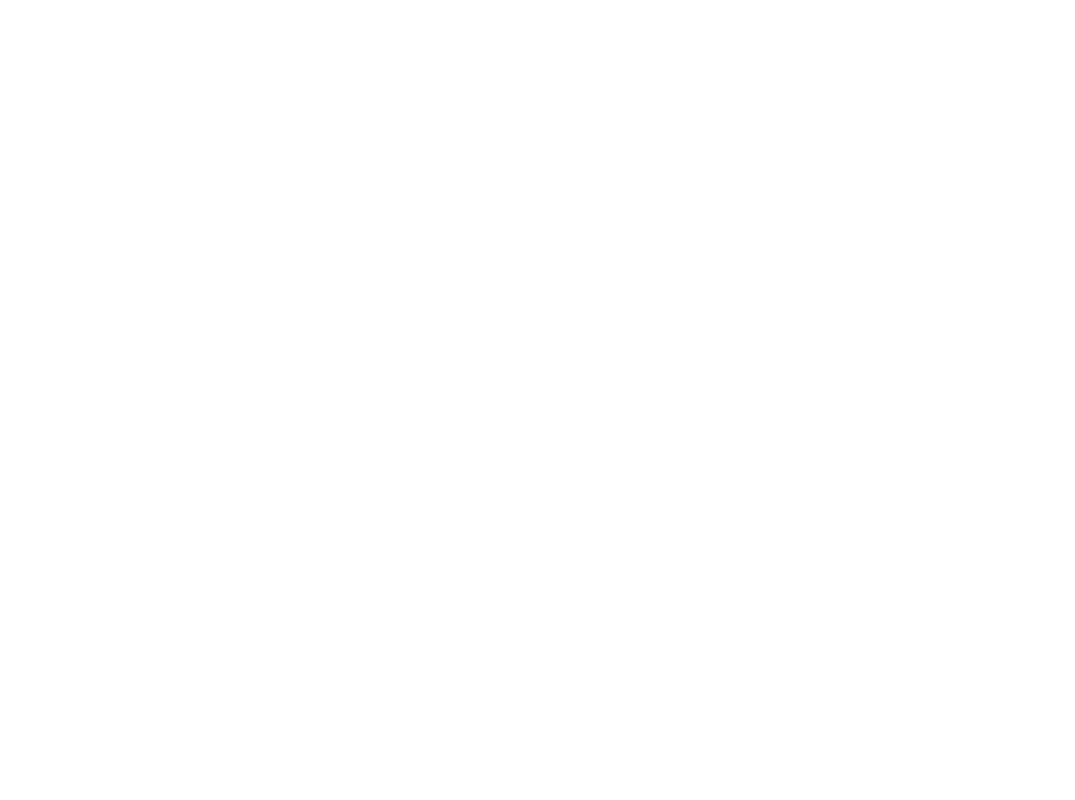
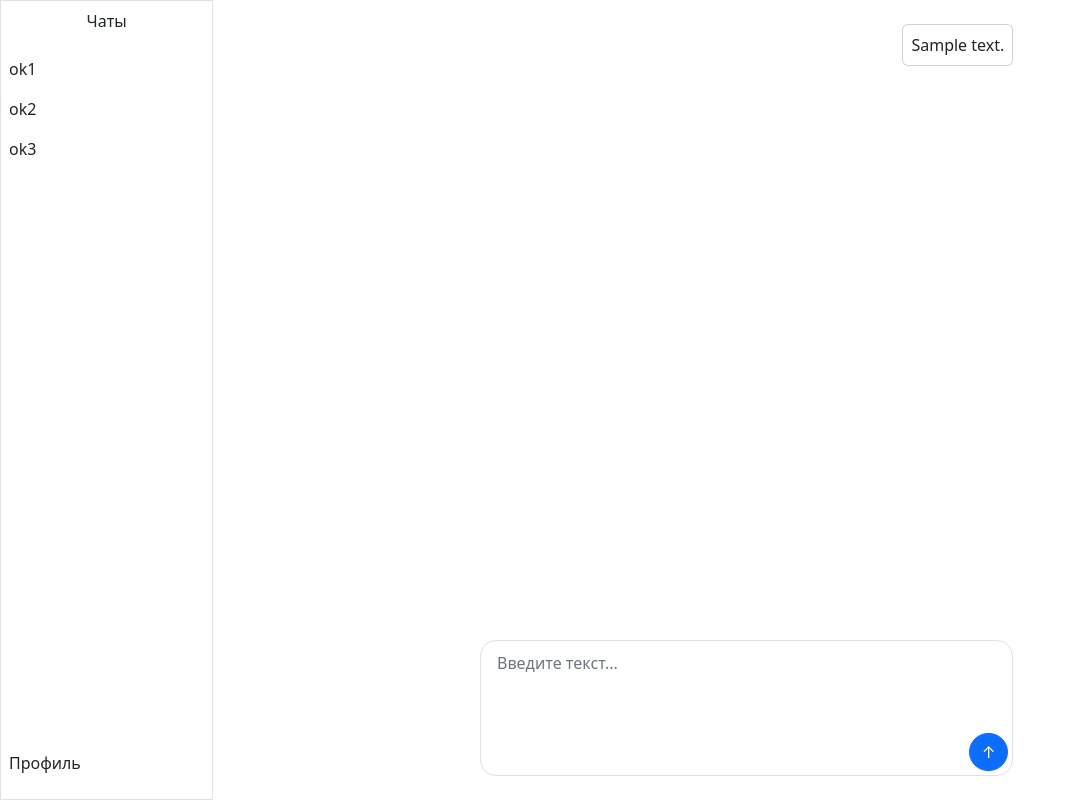
Before and after one commit to honeyxanny/ai-chat-app, a Django app: page /chat/00000000-0000-0000-0000-000000000001/ in a window 1280 px wide. Before the commit the part shown is empty. Shown: the whole page, without its empty margins (0-1075 px from the left). Run offline with Django 5.2, Linux system fonts and the light colour scheme; tables that the repository leaves empty hold one stand-in row (values such as "Sample post").

Commit message:
feat: сделал базовый шаблон для чата

```diff
--- a/ai_chat_app/chat/urls.py
+++ b/ai_chat_app/chat/urls.py
@@ -2,6 +2,6 @@
 from . import views
 
 urlpatterns = [
+    path('start/', views.start_new_chat),
     path('<str:chat_uuid>/', views.chat),
-    path('start/', views.start_new_chat),
 ]
--- /dev/null
+++ b/ai_chat_app/templates/base.html
@@ -0,0 +1,20 @@
+<!DOCTYPE html>
+<html lang="en">
+  <head>
+    <meta charset="UTF-8" />
+    <meta name="viewport" content="width=device-width, initial-scale=1.0" />
+    <link
+      href="https://cdn.jsdelivr.net/npm/bootstrap@5.2.3/dist/css/bootstrap.min.css"
+      rel="stylesheet"
+      integrity="sha384-rbsA2VBKQhggwzxH7pPCaAqO46MgnOM80zW1RWuH61DGLwZJEdK2Kadq2F9CUG65"
+      crossorigin="anonymous"
+    />
+    <title>{{ title }}</title>
+  </head>
+
+  <body>
+    <div class="container-fluid d-flex min-vh-100 g-0 p-0 flex-column">
+      {% block content %}{% endblock %}
+    </div>
+  </body>
+</html>
--- a/ai_chat_app/templates/chat/chat.html
+++ b/ai_chat_app/templates/chat/chat.html
@@ -1,16 +1,42 @@
-<!DOCTYPE html>
-<html lang="en">
-
-<head>
-  <meta charset="UTF-8">
-  <meta name="viewport" content="width=device-width, initial-scale=1.0">
-  <link href="https://cdn.jsdelivr.net/npm/bootstrap@5.2.3/dist/css/bootstrap.min.css" rel="stylesheet"
-    integrity="sha384-rbsA2VBKQhggwzxH7pPCaAqO46MgnOM80zW1RWuH61DGLwZJEdK2Kadq2F9CUG65" crossorigin="anonymous">
-  <title>Document</title>
-</head>
-
-<body>
-
-</body>
-
-</html>
+{% extends "base.html" %}
+{% block content %}
+<div class="row flex-grow-1 g-0" style="min-height: 100vh;">
+  <div class="col-2 border d-flex flex-column">
+    <div class="g-0 m-2 d-flex flex-column" style="height: 100%;">
+      <div class="flex-shrink-0">
+        <p class="text-center">Чаты</p>
+      </div>
+      <div class="flex-grow-1 overflow-auto mt-2">
+        <p>ok1</p>
+        <p>ok2</p>
+        <p>ok3</p>
+      </div>
+      <div class="flex-shrink-0 mt-2">
+        <p>Профиль</p>
+      </div>
+    </div>
+  </div>
+  <div class="col-10 d-flex flex-column" style="background: white">
+    <div class="flex-grow-1 d-flex flex-column w-50 mx-auto py-4">
+      <div class="flex-grow-1">
+        {% for message in messages %}
+          <div class="card d-inline-block p-2 float-end mb-2">{{ message.text }}</div>
+        {% endfor %}
+      </div>
+      <form class="border rounded-4 mt-auto p-1">
+        <div class="row">
+          <div class="col">
+            <textarea class="form-control shadow-none border-0 overflow-auto mb-1"
+            placeholder="Введите текст..."
+            rows="3"
+            style="resize: none; overflow-y: hidden;"></textarea>
+          </div>
+          <div class="col-12 text-end">
+            <button type="button" class="btn btn-primary rounded-5">↑</button>
+          </div>
+        </div>
+      </form>
+    </div>
+  </div>
+</div>
+{% endblock %}
```
